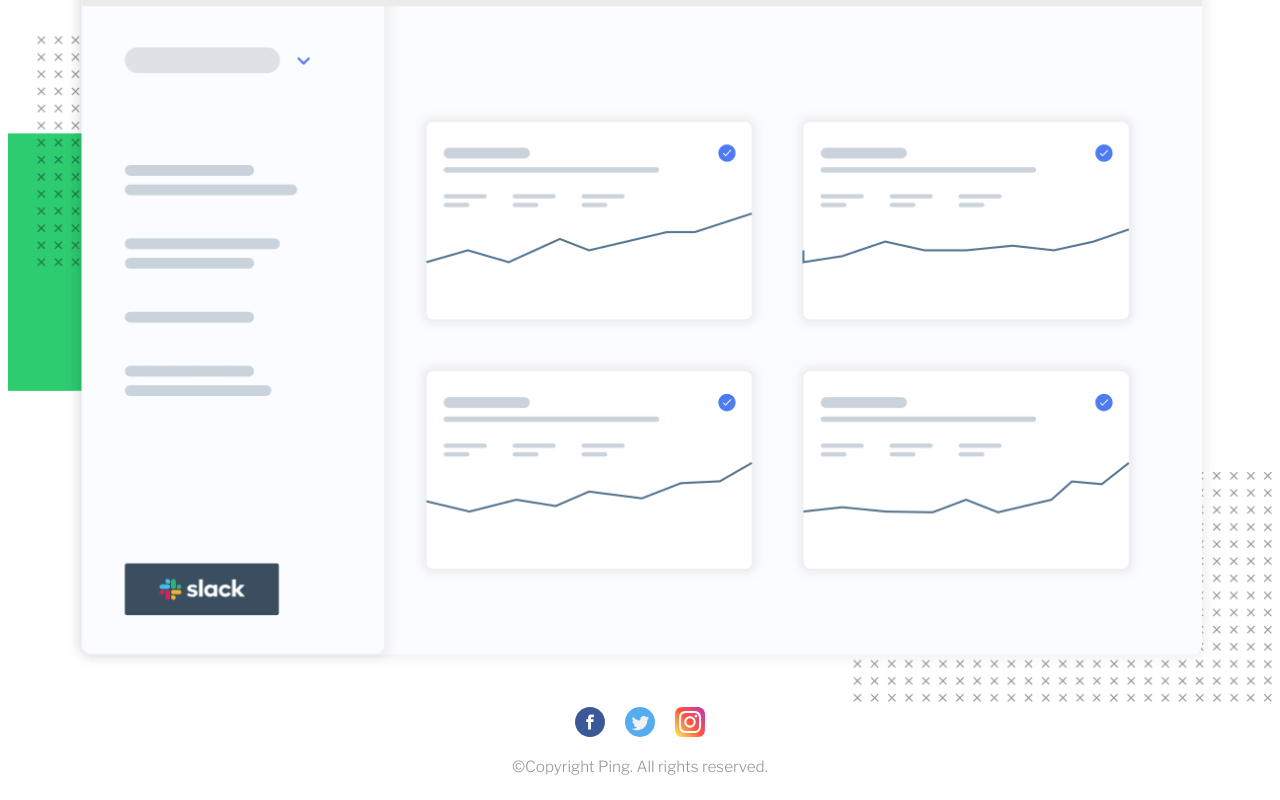
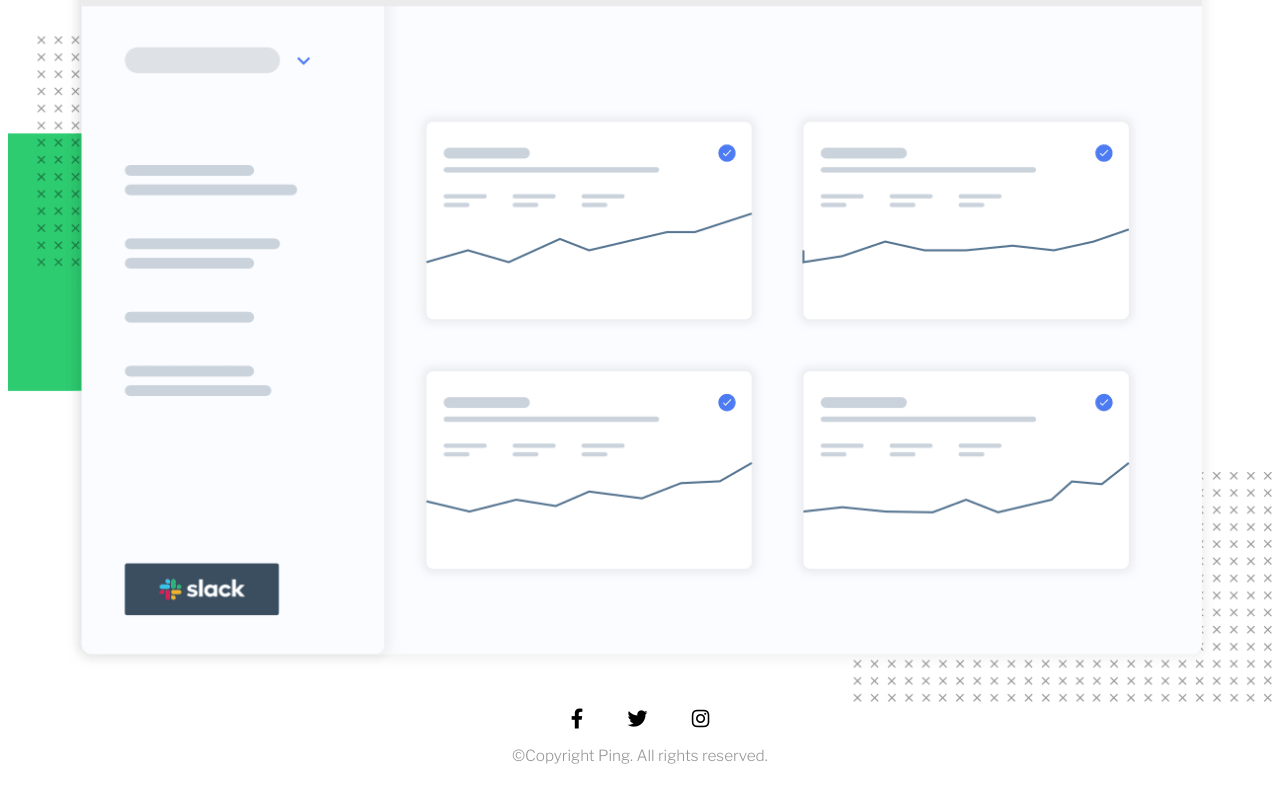
Before and after one commit to abraham-kwizera/Ping-coming-soon-page, a plain HTML site: page index.html in a window 1280 px wide. Shown: the part 452-1252 px from the top of the page. Drawn offline with nearby package versions, Linux system fonts and the light colour scheme.

Commit message:
Social media icons update

```diff
--- a/css/style.css
+++ b/css/style.css
@@ -94,6 +94,15 @@ form input[type="submit"]:hover {
     grid-area: footer;
 }
 
+.social-links a {
+    padding: 0 20px;
+}
+
+.social-links a:hover {
+    color: hsl(223, 87%, 63%);
+    cursor: pointer;
+}
+
 @media screen and (max-width: 630px) {
     .container {
         display: flex;
--- a/index.html
+++ b/index.html
@@ -7,7 +7,7 @@
     <meta name="viewport" content="width=device-width, initial-scale=1.0">
     <title>Home</title>
     <!-- Add icon library -->
-    <link rel="stylesheet" href="https://cdnjs.cloudflare.com/ajax/libs/font-awesome/4.7.0/css/font-awesome.min.css">
+    <link rel="stylesheet" href="https://use.fontawesome.com/releases/v5.15.1/css/all.css" integrity="sha384-vp86vTRFVJgpjF9jiIGPEEqYqlDwgyBgEF109VFjmqGmIY/Y4HV4d3Gp2irVfcrp" crossorigin="anonymous">
     <link rel="shortcut icon" href="./images/favicon-32x32.png" type="image/x-icon">
     <link rel="stylesheet" href="./css/style.css">
 </head>
@@ -37,13 +37,19 @@
         <div class="dashboard">
             <img src="./images/illustration-dashboard.png" alt="Dashboard illustration">
         </div>
-        <div class="social">
+        <!-- <div class="social">
 
             <a href="#"><img src="./images/003-facebook.svg"></a>
             <a href="#"><img src="./images/002-twitter.svg"></a>
             <a href="#"><img src="./images/001-instagram.svg" /></a>
+        </div> -->
+        <div class="social-links">
+            <a src="#"><i class="fab fa-facebook-f"></i></a>
+            <a src="#"><i class="fab fa-twitter"></i></a>
+            <a src="#"><i class="fab fa-instagram"></i></a>
         </div>
         <div class="footer">
+
             <p>&copy;Copyright Ping. All rights reserved.</p>
         </div>
 
```
